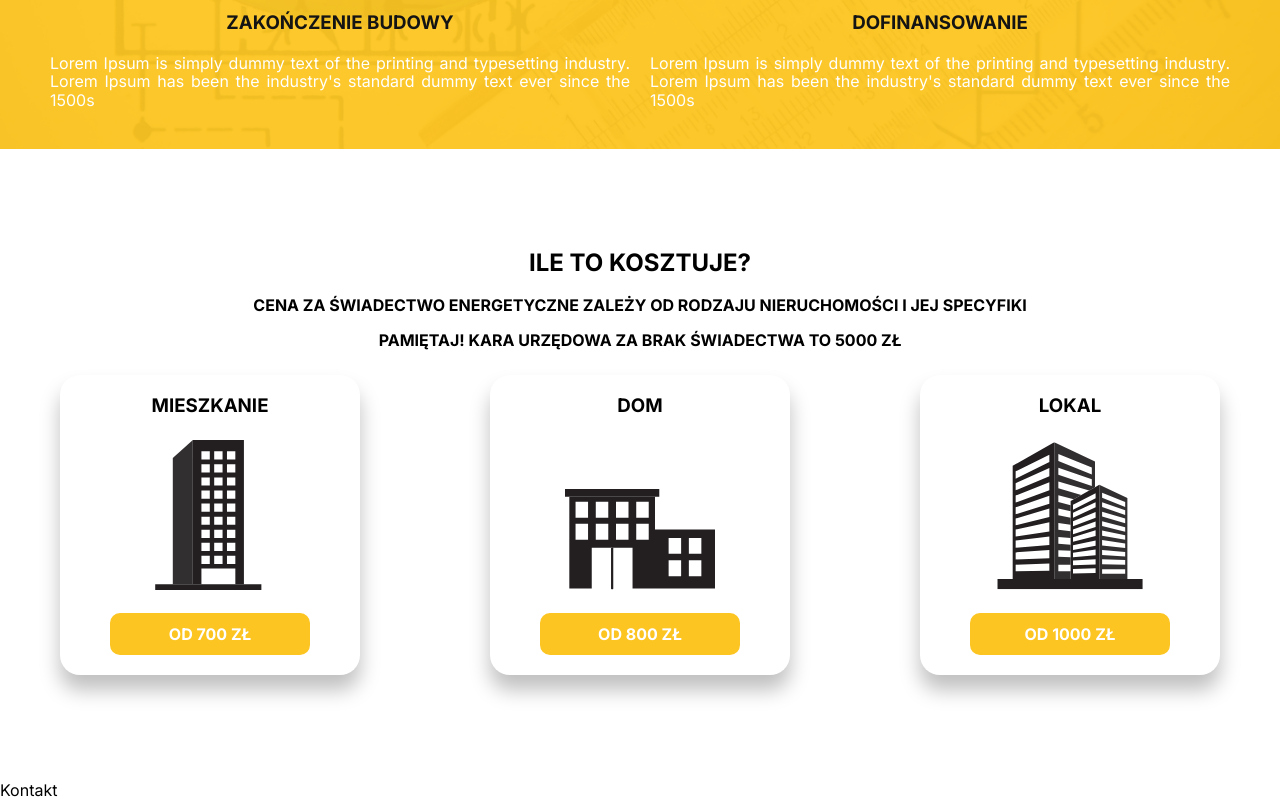
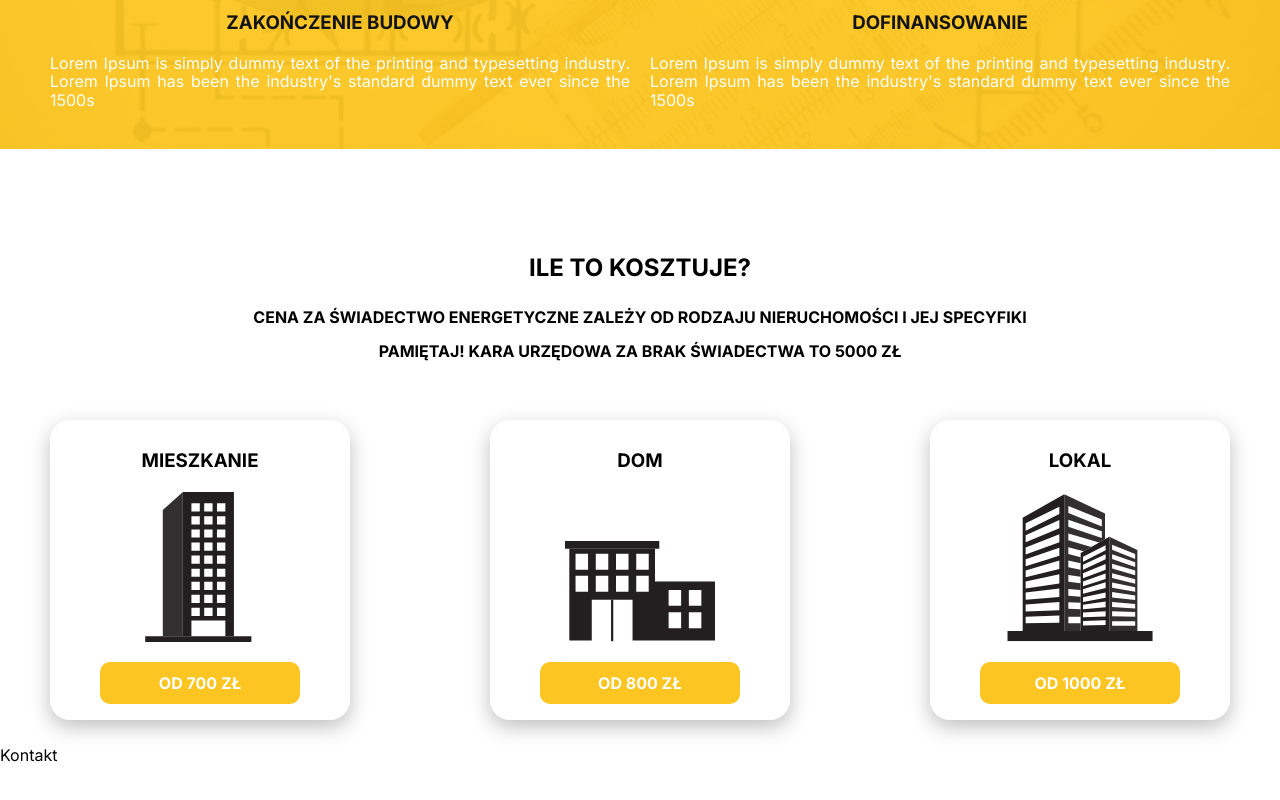
Before and after one commit to JustynaKow/Energyscan.pl, a React (Create React App) app: page / in a window 1280 px wide. Shown: the part 1128-1928 px from the top of the page. After the commit the page ends 1893 px from the top, so only its background shows below. Built offline with nearby package versions, Linux system fonts and the light colour scheme.

Commit message:
styled changing in Cennik

```diff
--- a/src/components/Cennik/index.js
+++ b/src/components/Cennik/index.js
@@ -1,40 +1,31 @@
-import { Informacja, Paragraf, Sekcja, Rodzaje, Nieruchomości, Tytuł, Opis, Dom, Lokal, Mieszkanie } from "./styled";
+import { Section, Wrapper, Element, Title, Subtitle, Price, Image } from "./styled";
+import dom from "../../images/dom.svg";
+import blok from "../../images/blok.svg";
+import lokal from "../../images/lokal.svg";
 
 const Cennik = () => (
-    <Sekcja>
-            <Informacja id="cennik">
-                Ile to kosztuje?
-            </Informacja>
-            <Paragraf>
-                Cena za świadectwo energetyczne zależy od rodzaju nieruchomości i jej specyfiki
-            </Paragraf>
-            <Paragraf>
-                Pamiętaj! Kara urzędowa za brak świadectwa to 5000 zł
-            </Paragraf>
-        <Rodzaje>
-            <Nieruchomości>
-                <Tytuł>Mieszkanie</Tytuł>
-                <Mieszkanie />
-                <Opis>
-                    od 700 zł
-                </Opis>
-            </Nieruchomości>
-            <Nieruchomości>
-                <Tytuł>Dom</Tytuł>
-                <Dom />
-                <Opis>
-                    od 800 zł
-                </Opis>
-            </Nieruchomości>
-            <Nieruchomości>
-                <Tytuł>Lokal</Tytuł>
-                <Lokal />
-                <Opis>
-                    od 1000 zł
-                </Opis>
-            </Nieruchomości>
-        </Rodzaje>
-    </Sekcja>
+    <Section id="cennik">
+        <Title> Ile to kosztuje? </Title>
+        <p> Cena za świadectwo energetyczne zależy od rodzaju nieruchomości i jej specyfiki </p>
+        <p> Pamiętaj! Kara urzędowa za brak świadectwa to 5000 zł </p>
+        <Wrapper>
+            <Element>
+                <Subtitle>Mieszkanie</Subtitle>
+                <Image src={blok} alt="mieszkanie" />
+                <Price>od 700 zł</Price>
+            </Element>
+            <Element>
+                <Subtitle>Dom</Subtitle>
+                <Image src={dom} alt="dom" />
+                <Price>od 800 zł</Price>
+            </Element>
+            <Element>
+                <Subtitle>Lokal</Subtitle>
+                <Image src={lokal} alt="lokal użytkowy" />
+                <Price>od 1000 zł</Price>
+            </Element>
+        </Wrapper>
+    </Section>
 );
 
 export default Cennik;
--- a/src/components/Cennik/styled.js
+++ b/src/components/Cennik/styled.js
@@ -1,61 +1,48 @@
 import styled from "styled-components";
-import dom from "../../images/dom.svg";
-import blok from "../../images/blok.svg";
-import lokal from "../../images/lokal.svg";
 
-export const Sekcja = styled.section`
-    padding: 80px 50px;
+export const Section = styled.section`
+    padding: 105px 50px 0;
     text-align: center;
-`;
-
-export const Informacja = styled.h2`
-    text-transform: uppercase;
-`;
-
-export const Paragraf = styled.p`
     text-transform: uppercase;
     font-weight: bold;
 `;
 
-export const Rodzaje = styled.div`
-    display: grid;
-    grid-template-columns: auto auto auto;
-    grid-gap: 20px;
-    justify-content: space-between;
-
-    @media (max-width: ${({ theme }) => theme.breakpoint.mobileMax}px) {
-        grid-template-columns: auto;
-        justify-content: center;
-    }
+export const Title = styled.h2`
+    margin: 0;
+    padding-bottom: 10px;
 `;
 
-export const Nieruchomości = styled.div`
+export const Wrapper = styled.div`
+    display: flex;
+    justify-content: space-between;
+    margin-top: 50px;
+    flex-wrap: wrap;
+`;
+
+export const Element = styled.div`
     background: ${({ theme }) => theme.color.white};
     border-radius: 20px;
-    padding: 10 px;
-    margin: 10px;
+    padding: 10px;
+    margin: 10px 0;
     width: 300px;
     height: 300px;
-    box-shadow: 0px 15px 20px rgba(0, 0, 0, 0.25);
+    box-shadow: 0px 7px 20px rgba(0, 0, 0, 0.25);
     display: flex;
     flex-direction: column;
     justify-content: space-between;
     align-items: center;
 `;
 
-export const Tytuł = styled.h3`
-    text-transform: uppercase;
+export const Subtitle = styled.h3`
     margin: 20px;
 `;
 
-export const Opis = styled.div`
+export const Price = styled.div`
     border-radius: 10px;
     background-color: ${({ theme }) => theme.color.husk};
-    text-transform: uppercase;
     margin: 20px;
     width: 200px;
     padding: 10px;
-    font-weight: bold;
     color: ${({ theme }) => theme.color.white};
     border: 2px solid ${({ theme }) => theme.color.husk};
 
@@ -66,20 +53,6 @@ export const Opis = styled.div`
     }
 `;
 
-export const Dom = styled.div`
-    background: center / contain no-repeat url("${dom}");
+export const Image = styled.img`
     width: 150px;
-    height: 150px;
 `;
-
-export const Mieszkanie = styled.div`
-    background: center / contain no-repeat url("${blok}");
-    width: 150px;
-    height: 150px;
-`;
-
-export const Lokal = styled.div`
-    background: center / contain no-repeat url("${lokal}");
-    width: 150px;
-    height: 150px;
-`;
```
